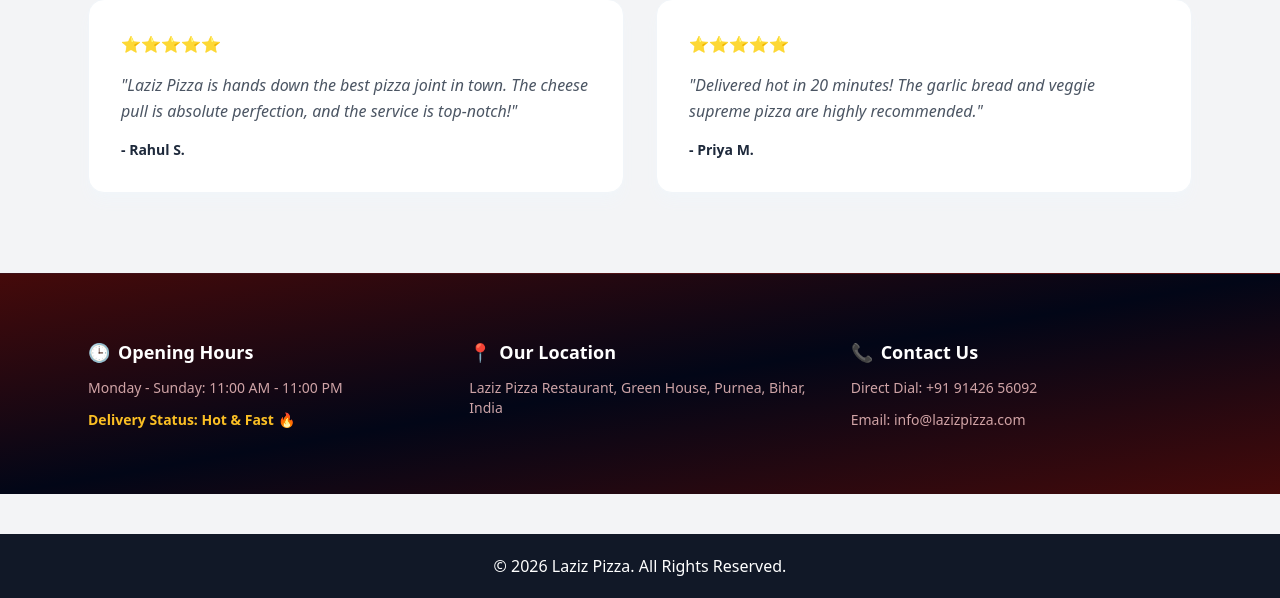
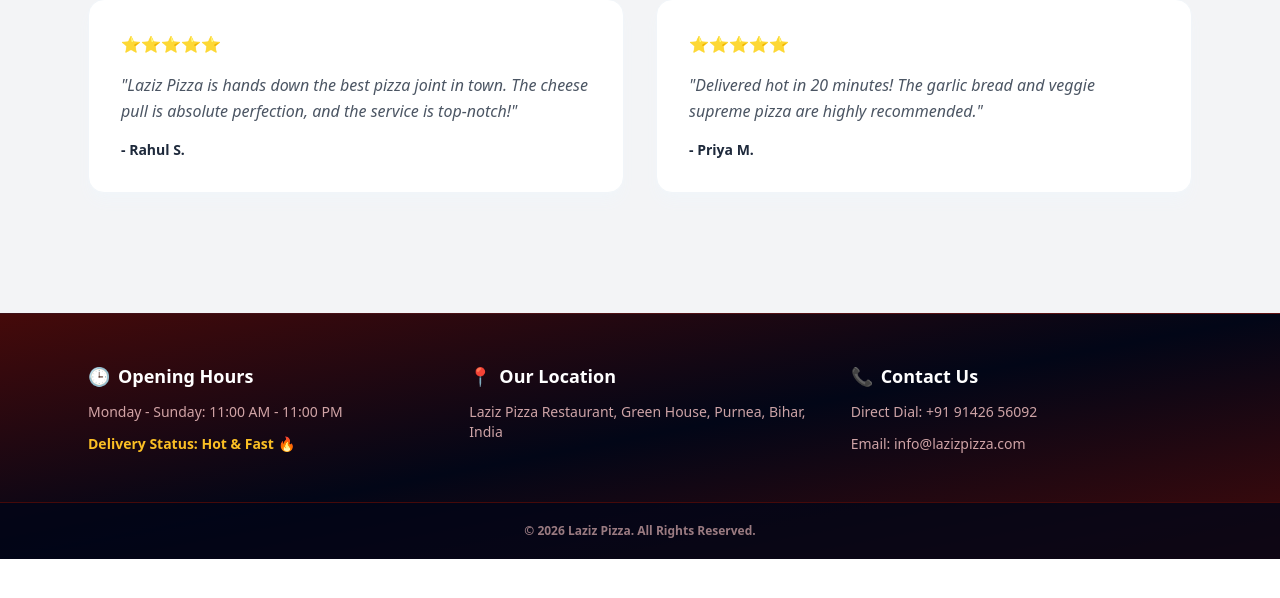
Before and after one commit to prabhakarsingh2007/Laziz-pizza, a Django app: page / in a window 1280 px wide. Shown: the part 3724-4322 px from the top of the page. After the commit the page ends 4283 px from the top, so only its background shows below. Run offline with Django 5.2, Linux system fonts and the light colour scheme; data that the repository does not hold is empty; some libraries are stand-ins or nearby versions.

Commit message:
feat: implement landing page layout with hero section, features, and custom footer component

```diff
--- a/core/templates/partials/footer.html
+++ b/core/templates/partials/footer.html
@@ -1,3 +1,32 @@
-<footer class="bg-gray-900 text-white text-center p-5 mt-10">
-    <p>© 2026 Laziz Pizza. All Rights Reserved.</p>
+<footer class="bg-gradient-to-br from-red-950 via-slate-950 to-red-950 text-red-100 border-t border-red-900/50 mt-10">
+    <div class="max-w-6xl mx-auto px-6 py-12 grid grid-cols-1 md:grid-cols-3 gap-10">
+        <!-- Opening Hours -->
+        <div class="space-y-3 text-center md:text-left">
+            <h3 class="text-lg font-bold text-white flex items-center justify-center md:justify-start gap-2">
+                <span>🕒</span> Opening Hours
+            </h3>
+            <p class="text-red-200/80 text-sm">Monday - Sunday: 11:00 AM - 11:00 PM</p>
+            <p class="text-amber-400 font-semibold text-sm">Delivery Status: Hot & Fast 🔥</p>
+        </div>
+
+        <!-- Location -->
+        <div class="space-y-3 text-center md:text-left">
+            <h3 class="text-lg font-bold text-white flex items-center justify-center md:justify-start gap-2">
+                <span>📍</span> Our Location
+            </h3>
+            <p class="text-red-200/80 text-sm">Laziz Pizza Restaurant, Green House, Purnea, Bihar, India</p>
+        </div>
+
+        <!-- Contact -->
+        <div class="space-y-3 text-center md:text-left">
+            <h3 class="text-lg font-bold text-white flex items-center justify-center md:justify-start gap-2">
+                <span>📞</span> Contact Us
+            </h3>
+            <p class="text-red-200/80 text-sm">Direct Dial: +91 91426 56092</p>
+            <p class="text-red-200/80 text-sm">Email: info@lazizpizza.com</p>
+        </div>
+    </div>
+    <div class="border-t border-red-950 bg-slate-950/80 py-5 text-center text-red-200/60 text-xs font-semibold">
+        <p>© 2026 Laziz Pizza. All Rights Reserved.</p>
+    </div>
 </footer>
--- a/home/templates/home/index.html
+++ b/home/templates/home/index.html
@@ -492,35 +492,4 @@ Laziz Pizza - Fresh, Hot & Delicious
     </div>
 </section>
 
-<!-- Contact & Info Footer Section -->
-<section class="bg-gradient-to-br from-red-950 via-slate-950 to-red-950 text-red-100 py-16 border-t border-red-900/50">
-    <div class="max-w-6xl mx-auto px-6 grid grid-cols-1 md:grid-cols-3 gap-10">
-        <!-- Opening Hours -->
-        <div class="space-y-3 text-center md:text-left">
-            <h3 class="text-lg font-bold text-white flex items-center justify-center md:justify-start gap-2">
-                <span>🕒</span> Opening Hours
-            </h3>
-            <p class="text-red-200/80 text-sm">Monday - Sunday: 11:00 AM - 11:00 PM</p>
-            <p class="text-amber-400 font-semibold text-sm">Delivery Status: Hot & Fast 🔥</p>
-        </div>
-
-        <!-- Location -->
-        <div class="space-y-3 text-center md:text-left">
-            <h3 class="text-lg font-bold text-white flex items-center justify-center md:justify-start gap-2">
-                <span>📍</span> Our Location
-            </h3>
-            <p class="text-red-200/80 text-sm">Laziz Pizza Restaurant, Green House, Purnea, Bihar, India</p>
-        </div>
-
-        <!-- Contact -->
-        <div class="space-y-3 text-center md:text-left">
-            <h3 class="text-lg font-bold text-white flex items-center justify-center md:justify-start gap-2">
-                <span>📞</span> Contact Us
-            </h3>
-            <p class="text-red-200/80 text-sm">Direct Dial: +91 91426 56092</p>
-            <p class="text-red-200/80 text-sm">Email: info@lazizpizza.com</p>
-        </div>
-    </div>
-</section>
-
 {% endblock %}
--- a/orders/views.py
+++ b/orders/views.py
@@ -1,4 +1,4 @@
-from django.shortcuts import render, redirect
+from django.shortcuts import render, redirect, get_object_or_404
 from accounts.models import User
 from .models import Order
 
@@ -17,7 +17,7 @@ def order_detail(request, id):
     if not user_id:
         return redirect('login')
 
-    order = Order.objects.get(id=id, user_id=user_id)
+    order = get_object_or_404(Order, id=id, user_id=user_id)
     return render(request, "orders/order_detail.html", {
         "order": order
     })
```
